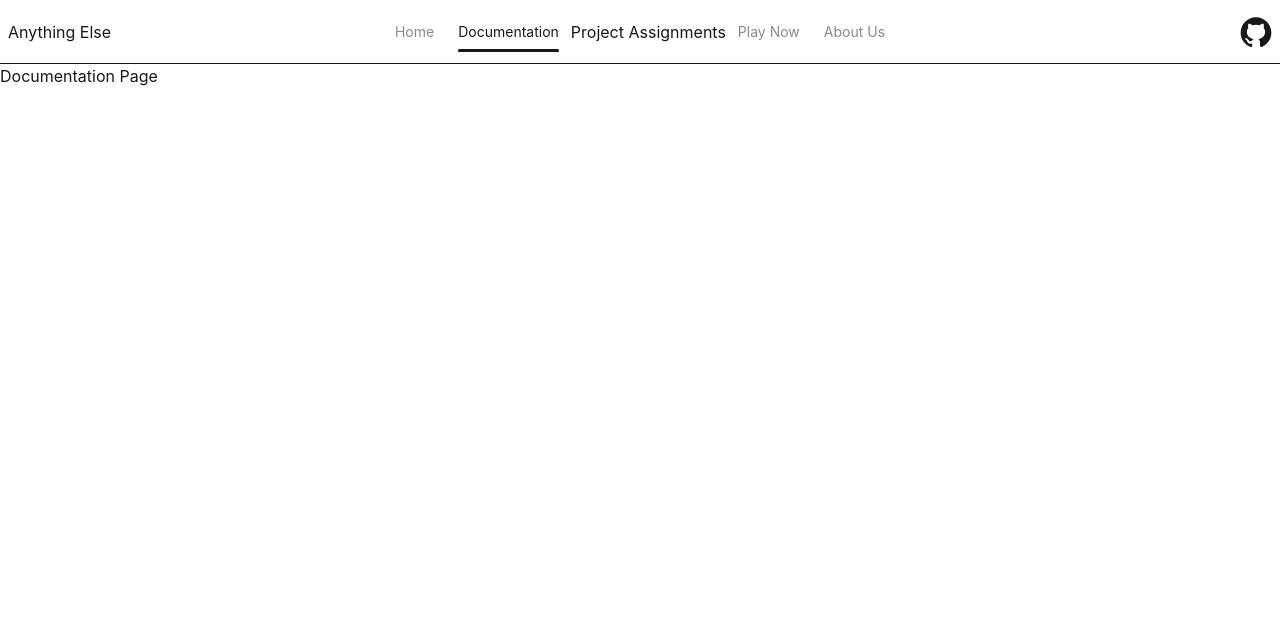
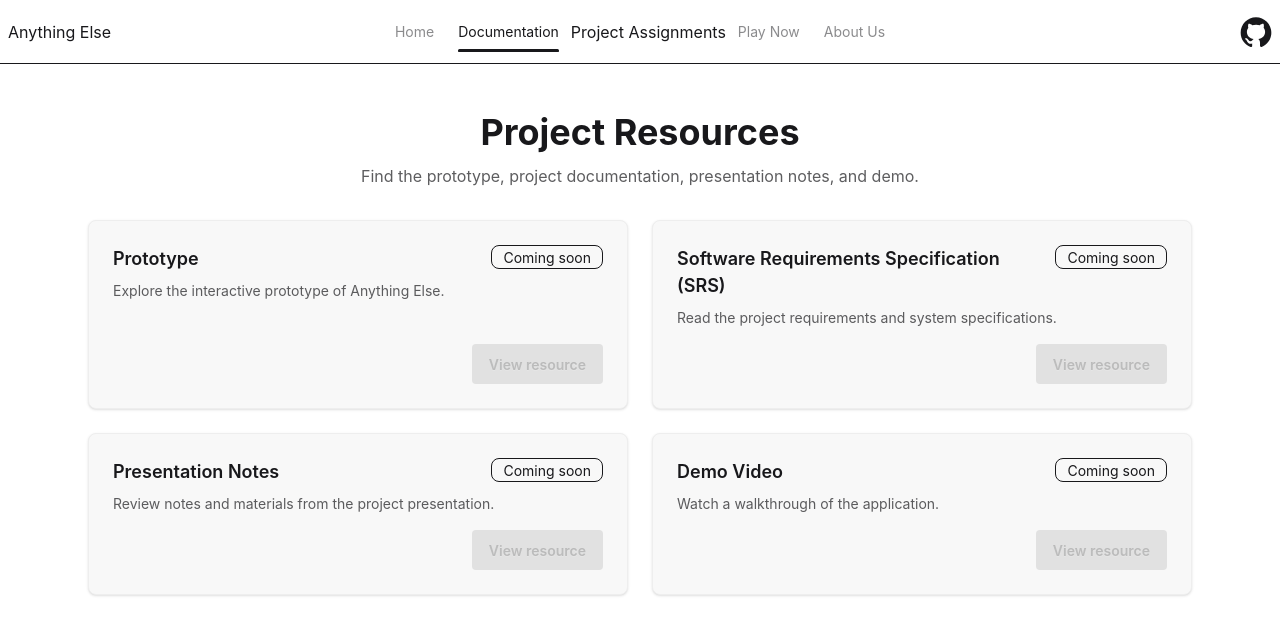
Before and after one commit to uhteddy/anything-else, a Next.js app: page /docs in a window 1280 px wide. Shown: the top 634 px of the page. Built offline with nearby package versions, Linux system fonts and the light colour scheme.

Commit message:
Add project resource placeholders

```diff
--- a/app/docs/page.tsx
+++ b/app/docs/page.tsx
@@ -1,7 +1,53 @@
+const resources = [
+  {
+    title: 'Prototype',
+    description: 'Explore the interactive prototype of Anything Else.',
+  },
+  {
+    title: 'Software Requirements Specification (SRS)',
+    description: 'Read the project requirements and system specifications.',
+  },
+  {
+    title: 'Presentation Notes',
+    description: 'Review notes and materials from the project presentation.',
+  },
+  {
+    title: 'Demo Video',
+    description: 'Watch a walkthrough of the application.',
+  },
+];
+
 export default function Docs() {
   return (
-    <main>
-      <h1>Documentation Page</h1>
+    <main className="mx-auto max-w-6xl px-6 py-12">
+      <div className="mb-8 text-center">
+        <h1 className="text-4xl font-bold">Project Resources</h1>
+        <p className="mt-3 text-base-content/70">
+          Find the prototype, project documentation, presentation notes, and demo.
+        </p>
+      </div>
+
+      <div className="grid gap-6 sm:grid-cols-2">
+        {resources.map((resource) => (
+          <article
+            key={resource.title}
+            className="card border border-base-300 bg-base-200 shadow-sm"
+          >
+            <div className="card-body">
+              <div className="flex items-start justify-between gap-4">
+                <h2 className="card-title">{resource.title}</h2>
+                <span className="badge badge-outline shrink-0">Coming soon</span>
+              </div>
+              <p className="text-base-content/70">{resource.description}</p>
+              <div className="card-actions mt-2 justify-end">
+                <button className="btn btn-primary" disabled>
+                  View resource
+                </button>
+              </div>
+            </div>
+          </article>
+        ))}
+      </div>
     </main>
   );
 }
```
